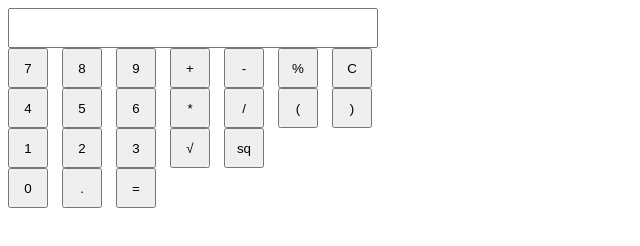
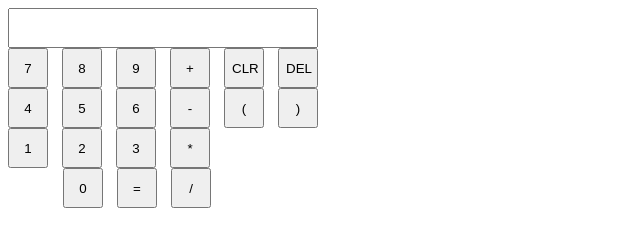
Before and after one commit to rodger79/rodger79.github.io, a plain HTML site: page index.html in a window 1280 px wide. Shown: the whole page, without its empty margins (0-640 px from the left). Drawn offline with Linux system fonts and the light colour scheme.

Commit message:
editing eval function

```diff
--- a/index.html
+++ b/index.html
@@ -1,12 +1,19 @@
 <html>
 <head>
 <script type="text/javascript">
+
 function buttonpress(x) {
-  switch(x){
-    case "clear":
+  console.log(calculatorform.input1.value);
+  if (x === "clear") {
     calculatorform.input1.value = "";
-      break;
-    default:
+  }
+  else if(x === "del"){
+    calculatorform.input1.value =  (calculatorform.input1.value).slice(0,-1);
+  }
+  else if (calculatorform.input1.value === "0"){
+    calculatorform.input1.value =x;
+  }
+  else {
     calculatorform.input1.value =  calculatorform.input1.value + x;
   }
 }
@@ -27,7 +34,6 @@ function tokenize(code) {
         results.push(m[1]);
     return results;
 }
-
 
 
 function isNumber(token) {
@@ -65,7 +71,7 @@ function parse(code) {
     function parseMulExpr() {
       var expr = parsePrimaryExpr();
       var t = peek();
-      while (t == "*" || t == "/" || == "%") {
+      while (t === "*" || t === "/") {
         consume(t);
         var rhs = parsePrimaryExpr();
         expr = {type: t, left: expr, right: rhs};
@@ -121,36 +127,32 @@ function calculate(tree) {
 
 </script>
 <body>
-
 <form name=calculatorform>
-<input type=text name=input1 style="text-align:right;height:40px;width:370px;margin-right:10px;"></br>
+	<input type=text name=input1 style="text-align:right;height:40px;width:310px;margin-right:10px;"></br>
 	<input type=button name=button7 value=7 onclick="buttonpress(button7.value)" style="height:40px;width:40px;margin-right:10px;">
 	<input type=button name=button8 value=8 onclick="buttonpress(button8.value)" style="height:40px;width:40px;margin-right:10px;">
 	<input type=button name=button9 value=9 onclick="buttonpress(button9.value)" style="height:40px;width:40px;margin-right:10px;">
 	<input type=button name=add value=+ onclick="buttonpress(add.value)" style="height:40px;width:40px;margin-right:10px;">
-<input type=button name=subtract value=- onclick="buttonpress(subtract.value)" style="height:40px;width:40px;margin-right:10px;">
-<input type=button name=mod value=% onclick="buttonpress(mod.value)" style="height:40px;width:40px;margin-right:10px;">
-<input type=button name=clr value=C onclick="buttonpress('clear')" style="height:40px;width:40px;margin-right:10px;">
+	<input type=button name=clr value=CLR onclick="buttonpress('clear')" style="height:40px;width:40px;margin-right:10px;">
+	<input type=button name=del value=DEL onclick="buttonpress('del')" style="height:40px;width:40px;margin-right:10px;">
 	</br>
 	<input type=button name=button4 value=4 onclick="buttonpress(button4.value)" style="height:40px;width:40px;margin-right:10px;">
 	<input type=button name=button5 value=5 onclick="buttonpress(button5.value)" style="height:40px;width:40px;margin-right:10px;">
 	<input type=button name=button6 value=6 onclick="buttonpress(button6.value)" style="height:40px;width:40px;margin-right:10px;">
-<input type=button name=multiply value=* onclick="buttonpress(multiply.value)" style="height:40px;width:40px;margin-right:10px;">
-<input type=button name=divide value=/ onclick="buttonpress(divide.value)" style="height:40px;width:40px;margin-right:10px;">
+	<input type=button name=subtract value=- onclick="buttonpress(subtract.value)" style="height:40px;width:40px;margin-right:10px;">
+
+
 	<input type=button name=lparen value=( onclick="buttonpress(lparen.value)" style="height:40px;width:40px;margin-right:10px;">
-<input type=button name=rparen value=) onclick="buttonpress(rparen.value)" style="height:40px;width:40px;margin-right:10px;">
-</br>
+	<input type=button name=rparen value=) onclick="buttonpress(rparen.value)" style="height:40px;width:40px;margin-right:10px;"></br>
 	<input type=button name=button1 value=1 onclick="buttonpress(button1.value)" style="height:40px;width:40px;margin-right:10px;">
 	<input type=button name=button2 value=2 onclick="buttonpress(button2.value)" style="height:40px;width:40px;margin-right:10px;">
 	<input type=button name=button3 value=3 onclick="buttonpress(button3.value)" style="height:40px;width:40px;margin-right:10px;">
-<input type=button name=sqrt value=&#8730 onclick="buttonpress('sqrt')" style="height:40px;width:40px;margin-right:10px;">
-<input type=button name=sq value="sq" onclick="buttonpress('sq')" style="height:40px;width:40px;margin-right:10px;"></br>
-<input type=button name=button0 value=0 onclick="buttonpress(button0.value)" style="height:40px;width:40px;margin-right:10px;">
-<input type=button name=buttondot value=. onclick="buttonpress(buttondot.value)" style="height:40px;width:40px;margin-right:10px;">
-<input type=button name=buttoneq value== onclick="evaluate1(input1.value)" style="height:40px;width:40px;margin-right:10px;"></br>
-
-
-
+	<input type=button name=multiply value=* onclick="buttonpress(multiply.value)" style="height:40px;width:40px;margin-right:10px;">
+    </br>
+	<input type=button name=button0 value=0 onclick="buttonpress(button0.value)" style="height:40px;width:40px;margin-right:10px;margin-left:55px;">
+	<input type=button name=buttoneq value== onclick="evaluate1(input1.value)" style="height:40px;width:40px;margin-right:10px;">
+	<input type=button name=divide value=/ onclick="buttonpress(divide.value)" style="height:40px;width:40px;margin-right:10px;">
+	</br>
 </form>
 </body>
 </head>
```
Lines whose indentation alone changed are shown as unchanged.
